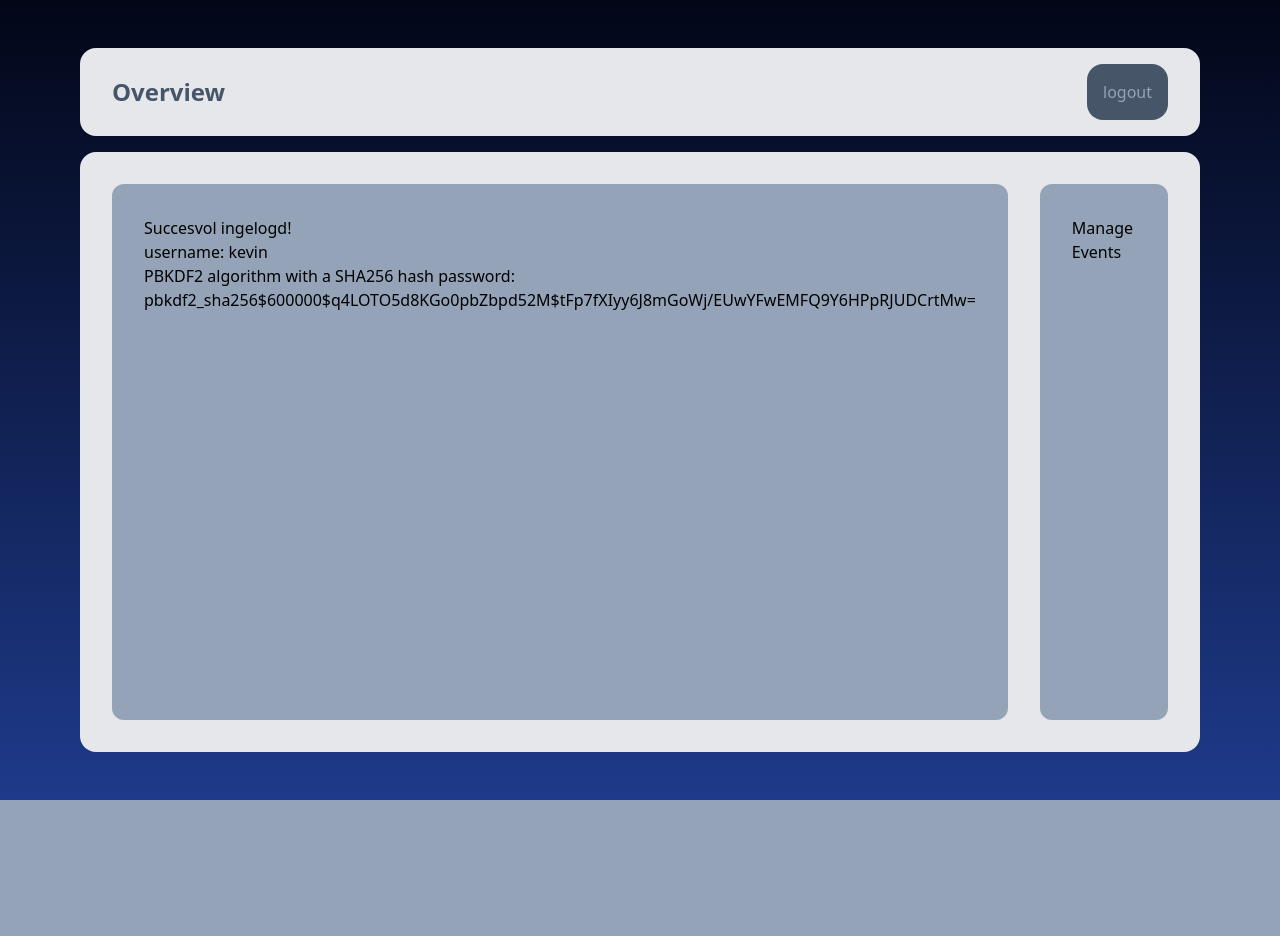
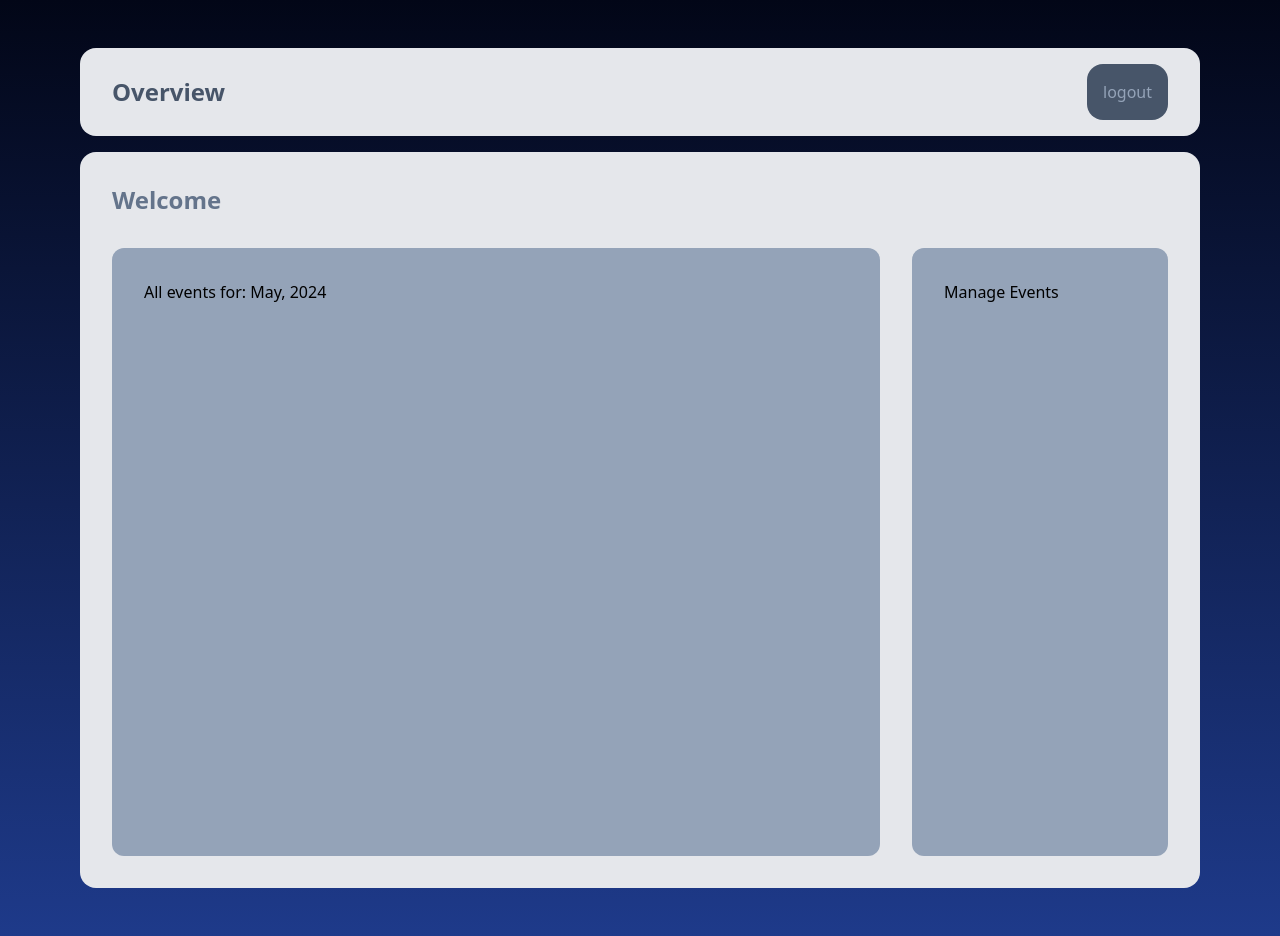
Before and after one commit to Neo-Phoenix/PPKevin, a Django app: page /overview in a window 1280 px wide. Before the commit the page ends 800 px from the top, so only its background shows below. Run offline with Django 4.2, Linux system fonts and the light colour scheme; a user stored in the database is signed in; data comes from the database, SQL or seed files in the repository; both versions use the stored data as it was after the commit; some libraries are stand-ins or nearby versions.

Commit message:
Kalender toegevoegd inclusief alle events en aan wie

```diff
--- a/UitleensysteemApp/app/templates/app/overview.html
+++ b/UitleensysteemApp/app/templates/app/overview.html
@@ -9,12 +9,39 @@
                 <h1 class="font-bold text-2xl text-slate-600">Overview</h1>
                 <a class="bg-slate-600 px-4 py-2 sm:py-4 rounded-2xl text-center text-slate-400 font-medium" href="logout_view">logout</a>
             </div>
-            <div class="grid gap-4 sm:gap-8 bg-gray-200 rounded-2xl p-4 sm:p-8 mb-8 grid-cols-1 sm:grid-cols-[3fr_1fr]">
+            <div class="grid gap-4 sm:gap-8 bg-gray-200 rounded-2xl p-4 sm:p-8 mb-8 grid-cols-1 sm:grid-cols-[3fr_1fr] sm:grid-rows-[1fr_19fr] grid-rows-[auto_1fr]">
+                <h1 class="sm:col-span-2 font-bold text-2xl text-slate-500 ">Welcome</h1>
                 <div class="bg-slate-400 rounded-xl p-4 sm:p-8">
-                    <p>Succesvol ingelogd!</p>
-                    <p>username: {{ request.user.username }}</p>
-                    <p>PBKDF2 algorithm with a SHA256 hash password:</p>
-                    <p class="break-words">{{ request.user.password }}</p>
+                    <h2>
+                        {% if currentMonthInText %}
+                            All events for: {{currentMonthInText}},
+                        {% endif %}
+                        {% if currentMonthInText %}
+                            {{currentYearInText}}
+                        {% endif %}
+
+                    </h2>
+                    <div class="grid content-stretch min-h-full">
+                        {% if calenderEventDictionary %}
+                        <div id="week" class="grid grid-cols-7 gap-2">
+                            {% for i in listDaysInCurrentMonth %}
+                                <div class="grid bg-slate-200 rounded-md gap-2 p-2">
+                                    {{i}}
+                                    {% for event, days in calenderEventDictionary.items %}
+                                    {% if i in days %}
+                                        <div class="bg-slate-300 p-2">
+                                            {{ event.eventid.eventType.type }}<br>
+                                            {{ event.eventid.itemid.naam }}<br>
+                                            {{ event.calenderid.userid.username }}<br>
+                                        </div>
+                                    {% endif %}
+                                {% endfor %}
+                                </div>
+                            {% endfor %}
+                        </div>
+
+                        {% endif %}
+                    </div>
                 </div>
                 <div class="bg-slate-400 rounded-xl p-4 sm:p-8">
                     <a href="event-manager">Manage Events</a>
--- a/UitleensysteemApp/app/views.py
+++ b/UitleensysteemApp/app/views.py
@@ -5,6 +5,8 @@
 from django.core.validators import validate_email
 from django.core.exceptions import ValidationError
 from app.models import *
+from datetime import datetime
+import calendar
 
 # Create your views here.
 
@@ -19,7 +21,54 @@
     return render(request, 'app/signup.html')
 
 def overview(request):
-    return render(request, 'app/overview.html')
+    allCalendarEvents = CalendarEvent.objects.all()
+    currentDateTime = datetime.now()
+    currentYear = currentDateTime.year
+    currentMonth = currentDateTime.month
+
+    # Month in text
+    currentMonthInText = currentDateTime.strftime("%B")
+    currentYearInText = currentDateTime.strftime("%Y")
+
+    currentDate = currentDateTime.date()
+
+    #voor de maan july returned 'daysInCurrentMonth = calendar.monthrange(currentYear, currentMonth)' dit: (5, 30)
+    #30 is het aantal dagen voor de huidige maand nodig voor de kalender generatie daarom de [1] positie van de array aka tuple
+    daysInCurrentMonth = calendar.monthrange(currentYear, currentMonth)[1]
+    listDaysInCurrentMonth = list(range(1, daysInCurrentMonth+1))
+    #print(f"{daysInCurrentMonth}")
+    #check events van calendarEvent voor de huidige maand:
+    calenderEventDictionary = {}
+    for calendarEvent in allCalendarEvents:
+
+        #strptime vraag string aan geen object daarom str() dan .month om enkel de converted maand over te houden
+        startDateTimeObjectOfCalendarEvent = datetime.strptime(str(calendarEvent.eventid.start), "%Y-%m-%d")
+        endDateTimeObjectOfCalendarEvent = datetime.strptime(str(calendarEvent.eventid.end), "%Y-%m-%d")
+
+        calenderEventStartMonth = startDateTimeObjectOfCalendarEvent.month
+        startDay = int(startDateTimeObjectOfCalendarEvent.day)
+        endDay = int(endDateTimeObjectOfCalendarEvent.day)
+
+        #print(f"{calenderEventStartMonthString} and {currentMonth}")
+
+        if calenderEventStartMonth == currentMonth:
+            #check of enddate ook in maand zit anders einde dag van de maand
+            if endDateTimeObjectOfCalendarEvent.month != currentMonth:
+                listDaysTillEndOfMonth = list(range(startDay, daysInCurrentMonth+1))
+                calenderEventDictionary[calendarEvent] = listDaysTillEndOfMonth
+            # Generate and return the list of days
+            else:
+                listDaysTillEndDate = list(range(startDay, endDay + 1))
+                calenderEventDictionary[calendarEvent] = listDaysTillEndDate
+
+    print(calenderEventDictionary)
+    print(listDaysInCurrentMonth)
+    return render(request, 'app/overview.html', {
+        "calenderEventDictionary": calenderEventDictionary,
+        "listDaysInCurrentMonth": listDaysInCurrentMonth,
+        "currentMonthInText":currentMonthInText,
+        "currentYearInText": currentYearInText
+        })
 
 def event_manager(request):
     #check of user is ingelogd
--- a/UitleensysteemApp/theme/static/css/dist/styles.css
+++ b/UitleensysteemApp/theme/static/css/dist/styles.css
@@ -820,6 +820,10 @@
   height: 100vh;
 }
 
+.min-h-full {
+  min-height: 100%;
+}
+
 .min-h-screen {
   min-height: 100vh;
 }
@@ -832,6 +836,10 @@
   grid-template-columns: repeat(1, minmax(0, 1fr));
 }
 
+.grid-cols-7 {
+  grid-template-columns: repeat(7, minmax(0, 1fr));
+}
+
 .grid-cols-\[1fr_auto\] {
   grid-template-columns: 1fr auto;
 }
@@ -840,12 +848,24 @@
   grid-template-rows: auto 1fr;
 }
 
+.grid-rows-\[1fr_auto\] {
+  grid-template-rows: 1fr auto;
+}
+
+.grid-rows-\[1fr_9fr\] {
+  grid-template-rows: 1fr 9fr;
+}
+
 .place-content-center {
   place-content: center;
 }
 
 .place-content-end {
   place-content: end;
+}
+
+.content-stretch {
+  align-content: stretch;
 }
 
 .items-center {
@@ -884,10 +904,6 @@
   justify-self: center;
 }
 
-.break-words {
-  overflow-wrap: break-word;
-}
-
 .rounded-2xl {
   border-radius: 1rem;
 }
@@ -918,6 +934,11 @@
 .bg-red-200 {
   --tw-bg-opacity: 1;
   background-color: rgb(254 202 202 / var(--tw-bg-opacity));
+}
+
+.bg-slate-200 {
+  --tw-bg-opacity: 1;
+  background-color: rgb(226 232 240 / var(--tw-bg-opacity));
 }
 
 .bg-slate-400 {
@@ -955,6 +976,11 @@
   background-color: rgb(253 224 71 / var(--tw-bg-opacity));
 }
 
+.bg-slate-300 {
+  --tw-bg-opacity: 1;
+  background-color: rgb(203 213 225 / var(--tw-bg-opacity));
+}
+
 .bg-gradient-to-b {
   background-image: linear-gradient(to bottom, var(--tw-gradient-stops));
 }
@@ -971,6 +997,10 @@
 
 .p-4 {
   padding: 1rem;
+}
+
+.p-2 {
+  padding: 0.5rem;
 }
 
 .px-16 {
```
Also changed, not shown: UitleensysteemApp/db.sqlite3.
